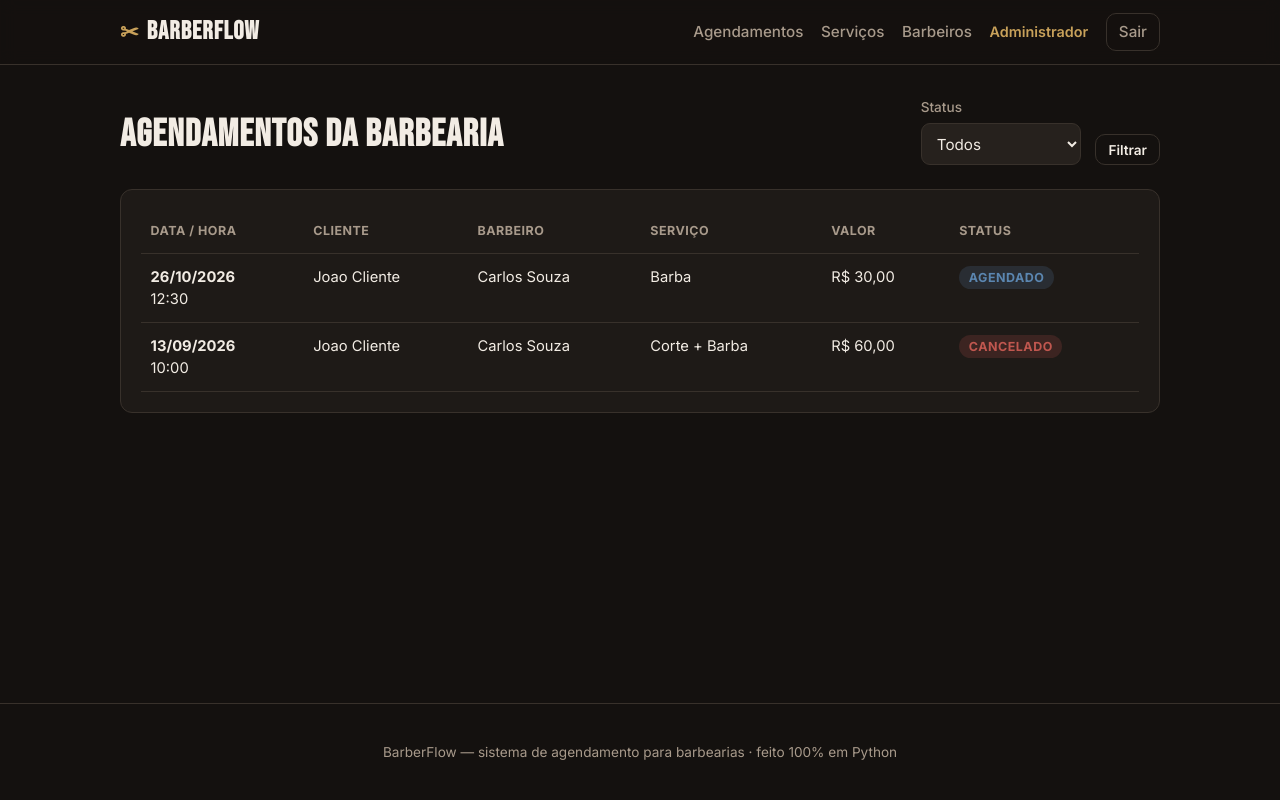
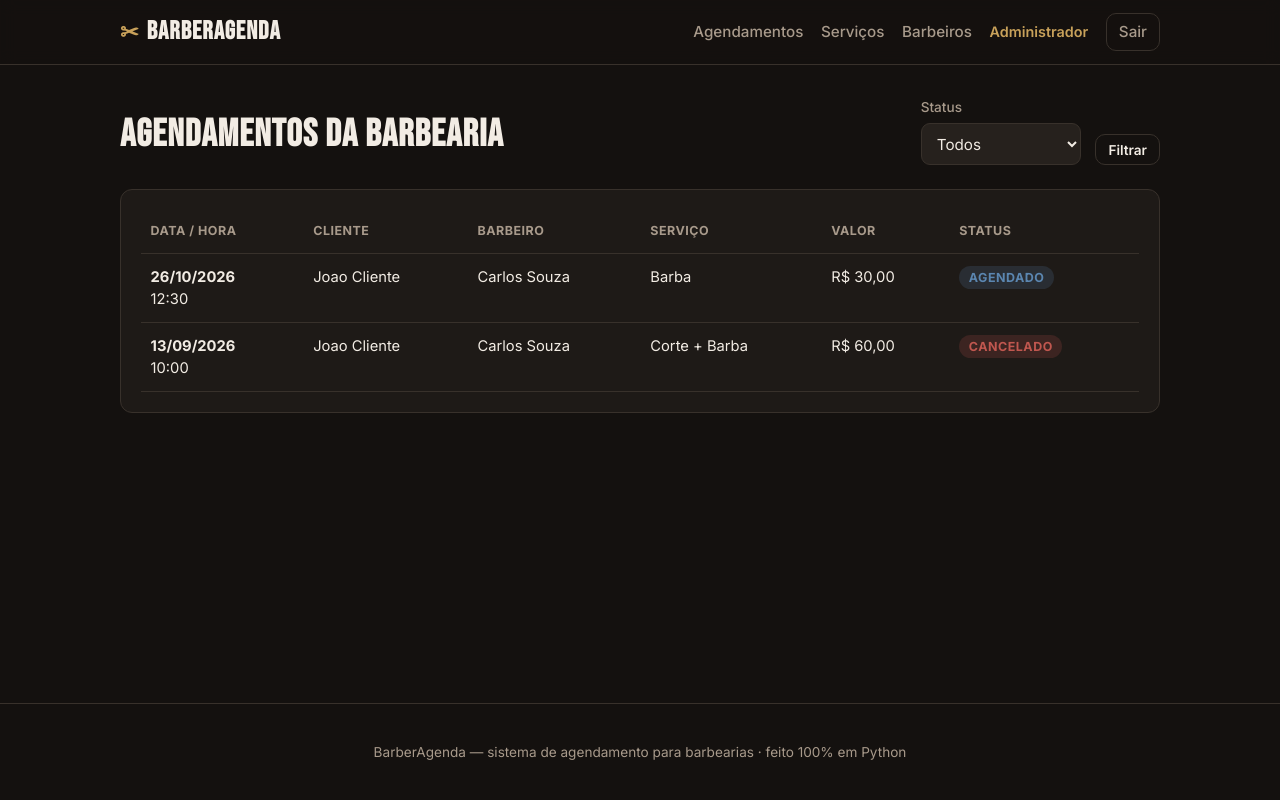
Before and after one commit to Italoliraa/FABRICA_SOFTWARE, a Flask app: page /admin/agendamentos in a window 1280 px wide. Run offline with Flask 3, Linux system fonts and the light colour scheme; a user stored in the database is signed in; data comes from the database, SQL or seed files in the repository; both versions use the stored data as it was after the commit.

Commit message:
Renomeia sistema para BarberAgenda e aprimora janelas.

```diff
--- a/app.py
+++ b/app.py
@@ -1,5 +1,5 @@
 """
-BarberFlow - Sistema de agendamento para barbearias.
+BarberAgenda - Sistema de agendamento para barbearias.
 100% Python (Flask + SQLite), renderizacao no servidor, sem JavaScript.
 Atende aos requisitos RF01 a RF18.
 """
@@ -26,7 +26,7 @@ from db import (
 )
 
 app = Flask(__name__)
-app.secret_key = "barberflow-chave-secreta-troque-em-producao"
+app.secret_key = "barberagenda-chave-secreta-troque-em-producao"
 
 init_db()
 
--- a/templates/base.html
+++ b/templates/base.html
@@ -3,7 +3,7 @@
 <head>
     <meta charset="UTF-8">
     <meta name="viewport" content="width=device-width, initial-scale=1.0">
-    <title>{% block title %}BarberFlow{% endblock %} · BarberFlow</title>
+    <title>{% block title %}BarberAgenda{% endblock %} · BarberAgenda</title>
     <link rel="preconnect" href="https://fonts.googleapis.com">
     <link rel="preconnect" href="https://fonts.gstatic.com" crossorigin>
     <link href="https://fonts.googleapis.com/css2?family=Bebas+Neue&family=Inter:wght@400;500;600;700&display=swap" rel="stylesheet">
@@ -14,7 +14,7 @@
         <div class="container topbar-inner">
             <a href="{{ url_for('index') }}" class="brand">
                 <span class="brand-mark">✂</span>
-                <span class="brand-name">BarberFlow</span>
+                <span class="brand-name">BarberAgenda</span>
             </a>
             <nav class="nav">
                 {% if usuario %}
@@ -53,7 +53,7 @@
 
     <footer class="footer">
         <div class="container">
-            <p>BarberFlow — sistema de agendamento para barbearias · feito 100% em Python</p>
+            <p>BarberAgenda — sistema de agendamento para barbearias · feito 100% em Python</p>
         </div>
     </footer>
 </body>
```
Also changed, not shown: barbearia.db.
